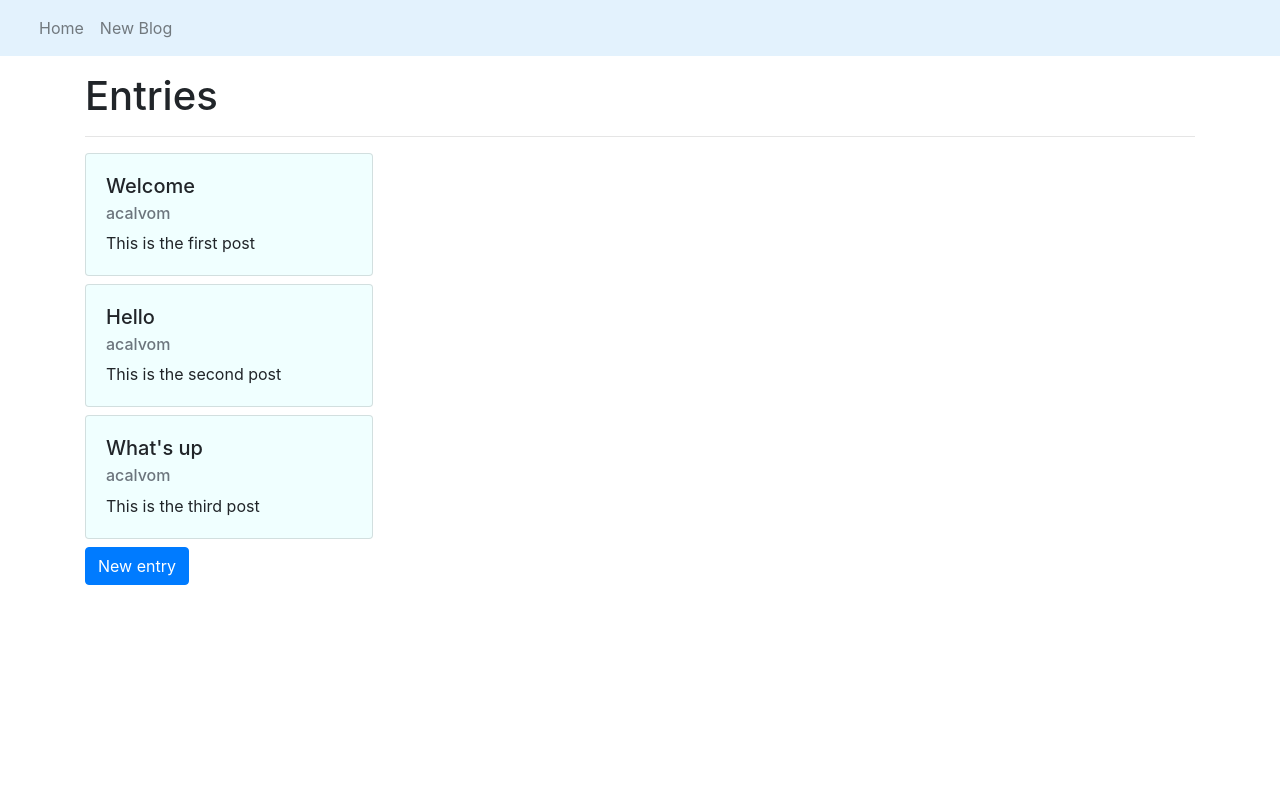
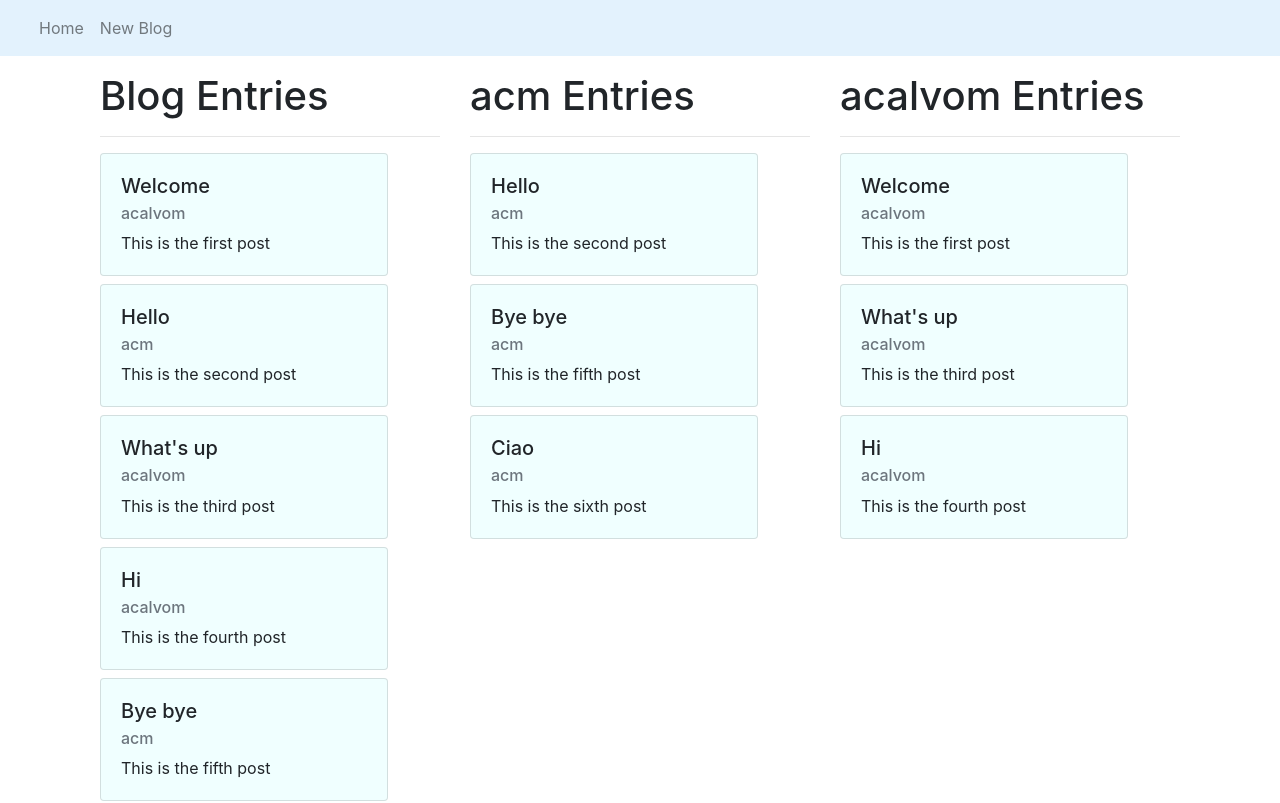
Before and after one commit to acalvom/learning-react-blog, a React (Create React App) app: page / in a window 1280 px wide. Shown: the top 803 px of the page. Built offline with nearby package versions, Linux system fonts and the light colour scheme.

Commit message:
Reuse component with props

```diff
--- /dev/null
+++ b/src/components/EntriesList.jsx
@@ -0,0 +1,26 @@
+import React from 'react';
+
+const EntriesList = (props) => {
+    const blog = props.entries;
+    const title = props.pageTitle;
+
+    return (
+        <div>
+            <h1> {title} </h1>
+            <hr/>
+            {
+                blog.map((item) =>
+                    <div key={item.id} className="card my-2">
+                        <div className="card-body">
+                            <h5 className="card-title">{item.title}</h5>
+                            <h6 className="card-subtitle mb-2 text-muted">{item.author}</h6>
+                            <p className="card-text">{item.content}</p>
+                        </div>
+                    </div>
+                )
+            }
+        </div>
+    );
+};
+
+export default EntriesList;
--- a/src/components/Home.jsx
+++ b/src/components/Home.jsx
@@ -1,14 +1,21 @@
 import React, {Fragment, useState} from 'react';
 import './Home.css'
+import EntriesList from "./EntriesList";
 
 const Home = () => {
 
     const [entry, setEntry] = useState({id: 3, title: "Hi!", content: 'This is a new entry', author: 'wiwi'});
     const [blog, setBlog] = useState([
         {id: 0, title: 'Welcome', content: 'This is the first post', author: 'acalvom'},
-        {id: 1, title: 'Hello', content: 'This is the second post', author: 'acalvom'},
-        {id: 2, title: "What's up", content: 'This is the third post', author: 'acalvom'}
+        {id: 1, title: 'Hello', content: 'This is the second post', author: 'acm'},
+        {id: 2, title: "What's up", content: 'This is the third post', author: 'acalvom'},
+        {id: 3, title: 'Hi', content: 'This is the fourth post', author: 'acalvom'},
+        {id: 4, title: "Bye bye", content: 'This is the fifth post', author: 'acm'},
+        {id: 5, title: "Ciao", content: 'This is the sixth post', author: 'acm'}
     ]);
+
+    const acmEntries = blog.filter(item => item.author === 'acm');
+    const acalvomEntries = blog.filter(item => item.author === 'acalvom');
 
     const handleClick = () => {
         setEntry({id: entry.id + 1, title: "Hi!", content: 'This is a new entry', author: 'wiwi'})
@@ -19,20 +26,20 @@ const Home = () => {
     }
     return (
         <Fragment>
-            <h1> Entries </h1>
-            <hr/>
-            {
-                blog.map((item) =>
-                    <div key={item.id} className="card my-2">
-                        <div className="card-body">
-                            <h5 className="card-title">{item.title}</h5>
-                            <h6 className="card-subtitle mb-2 text-muted">{item.author}</h6>
-                            <p className="card-text">{item.content}</p>
-                        </div>
+            <div className="container">
+                <div className="row">
+                    <div className="col-sm">
+                        <EntriesList entries={blog} pageTitle={"Blog Entries"}/>
+                        <button type="button" className="btn btn-primary" onClick={handleClick}>New entry</button>
                     </div>
-                )
-            }
-            <button type="button" className="btn btn-primary" onClick={handleClick}>New entry</button>
+                    <div className="col-sm">
+                        <EntriesList entries={acmEntries} pageTitle={"acm Entries"}/>
+                    </div>
+                    <div className="col-sm">
+                        <EntriesList entries={acalvomEntries} pageTitle={"acalvom Entries"}/>
+                    </div>
+                </div>
+            </div>
         </Fragment>
     );
 };
```
